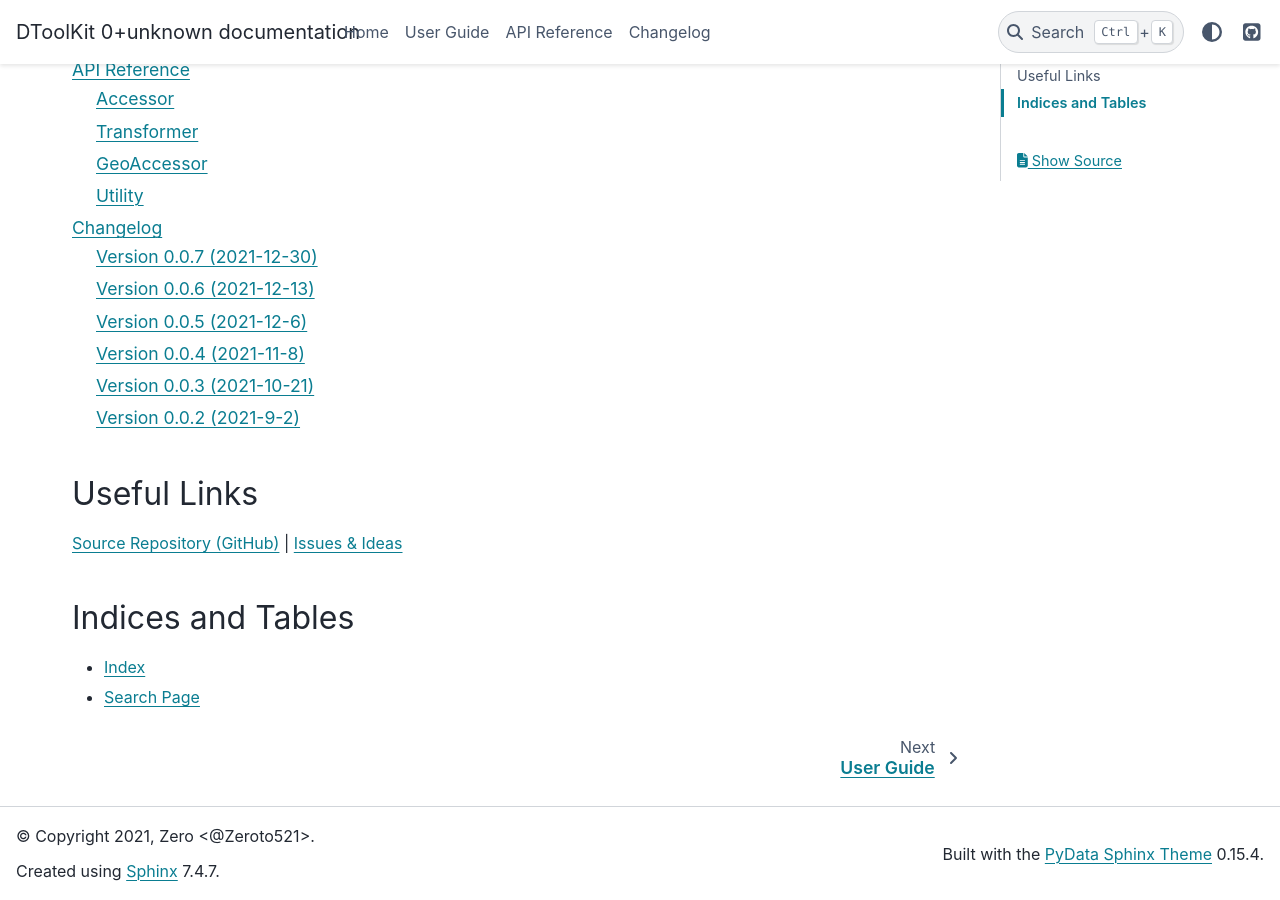
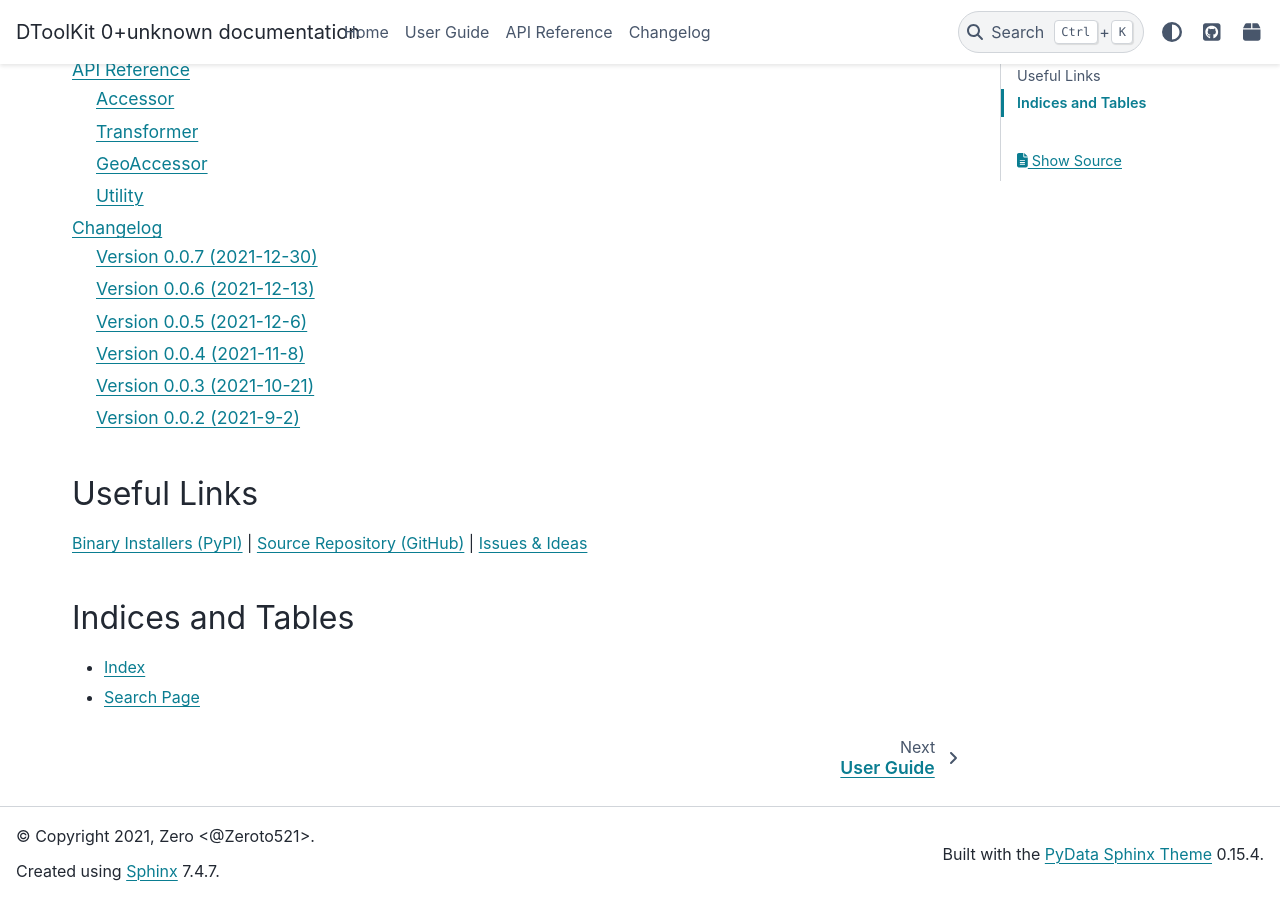
Before and after one commit to Zeroto521/my-data-toolkit, a Sphinx documentation site: the page built from doc/source/index.rst, in a window 1280 px wide and 900 px high, scrolled down 522 px. Built offline with Sphinx 7.4.7 and the PyData theme 0.15.4, drawn with Linux system fonts in a browser that asks for light colours.

Commit message:
DOC: link to pypi

```diff
--- a/doc/source/conf.py
+++ b/doc/source/conf.py
@@ -72,6 +72,13 @@ html_theme = "pydata_sphinx_theme"
 html_theme_options = {
     "search_bar_position": "sidebar",
     "github_url": github_url,
+    "icon_links": [
+        {
+            "name": "PyPI",
+            "url": "https://pypi.org/project/dtoolkit",
+            "icon": "fas fa-box",
+        }
+    ],
 }
 
 # Add any paths that contain custom static files (such as style sheets) here,
--- a/doc/source/index.rst
+++ b/doc/source/index.rst
@@ -18,8 +18,9 @@ Routes
 Useful Links
 ------------
 
-`Source Repository (GitHub)`_ | `Issues & Ideas`_
+`Binary Installers (PyPI)`_ | `Source Repository (GitHub)`_ | `Issues & Ideas`_
 
+.. _Binary Installers (PyPI): https://pypi.org/project/dtoolkit
 .. _Source Repository (GitHub): https://github.com/Zeroto521/my-data-toolkit
 .. _Issues & Ideas: https://github.com/Zeroto521/my-data-toolkit/issues
 
```
